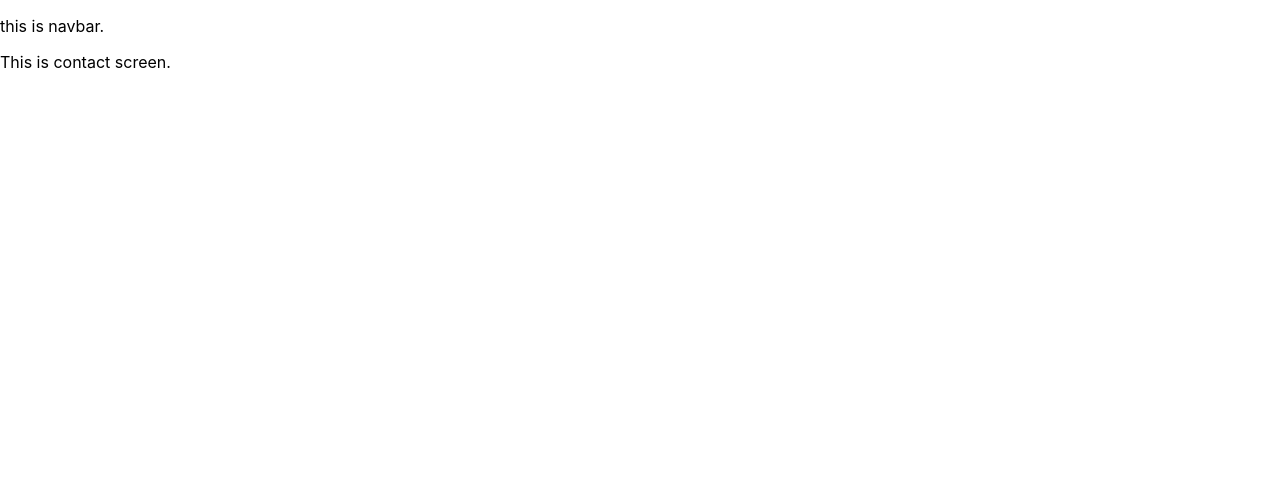
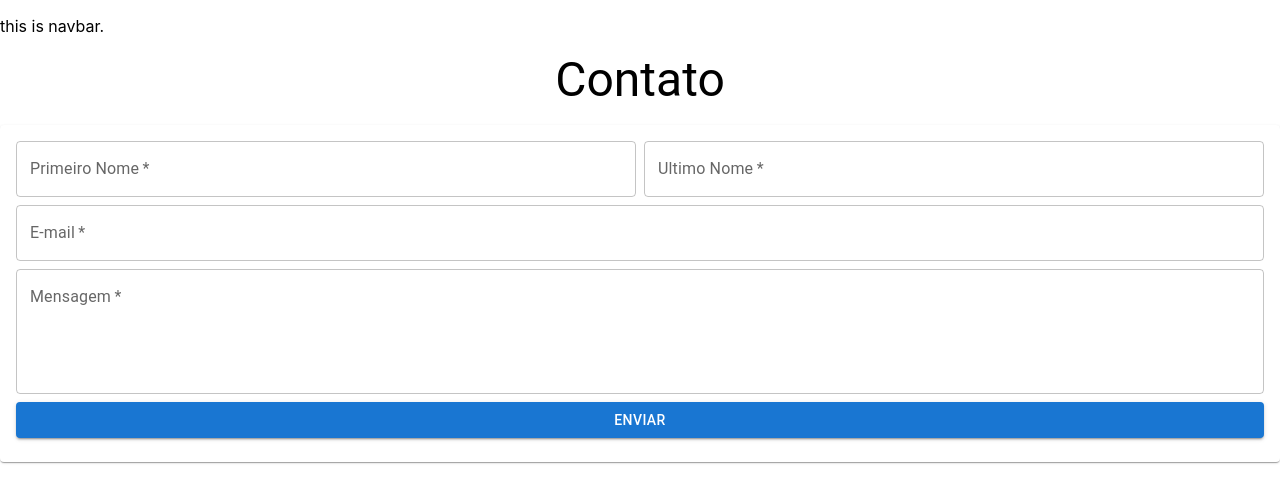
Before and after one commit to DjalmaHenry/eco-future-recicla-hack, a React (Create React App) app: page /contact in a window 1280 px wide. Shown: the top 502 px of the page. Built offline with nearby package versions, Linux system fonts and the light colour scheme; the HTML template or start-up script is replaced by a standard one.

Commit message:
Criação das tags dor form

```diff
--- a/src/pages/Contact/Contact.tsx
+++ b/src/pages/Contact/Contact.tsx
@@ -1,13 +1,40 @@
-import './contact.css';
-
-import { Navbar } from '../../components/Navbar/Navbar';
+import "./contact.css";
+import { Button, Card, CardContent, FormGroup, Grid, TextField, Typography } from "@mui/material";
+import { FormControlLabel } from "@mui/material";
+import { Checkbox } from "@mui/material";
+import { Navbar } from "../../components/Navbar/Navbar";
 
 export function Contact() {
+  return (
+    <div className="container">
+      <Navbar />
+     <Typography gutterBottom variant="h3" align="center"> Contato </Typography>
+     <Card className="card-container">
+         <CardContent className="input-container">
+             <Grid container spacing={1} >
+             <Grid xs={12} sm={6} item>
+                 <TextField label="Primeiro Nome" placeholder="Digite seu primeiro Nome" variant="outlined" fullWidth required/>
+             </Grid>
 
-    return(
-        <div className="container">
-            <Navbar />
-            <p>This is contact screen.</p>
-        </div>
-    )
+             <Grid xs={12} sm={6} item>
+                 <TextField label="Ultimo Nome" placeholder="Digite seu ultimo Nome" variant="outlined" fullWidth required/>
+             </Grid>
+
+             <Grid xs={12} item>
+                 <TextField type="email" label="E-mail" placeholder="Digite seu E-mail" variant="outlined" fullWidth required/>
+             </Grid>
+
+             <Grid xs={12} item>
+                 <TextField  label="Mensagem" multiline rows={4} placeholder="Digite sua mensagem" variant="outlined" fullWidth required/>
+             </Grid>
+
+             <Grid xs={12} item>
+                 <Button variant="contained" color="primary" fullWidth> Enviar </Button>
+             </Grid>
+
+             </Grid>
+         </CardContent>
+     </Card>
+    </div>
+  );
 }
```
